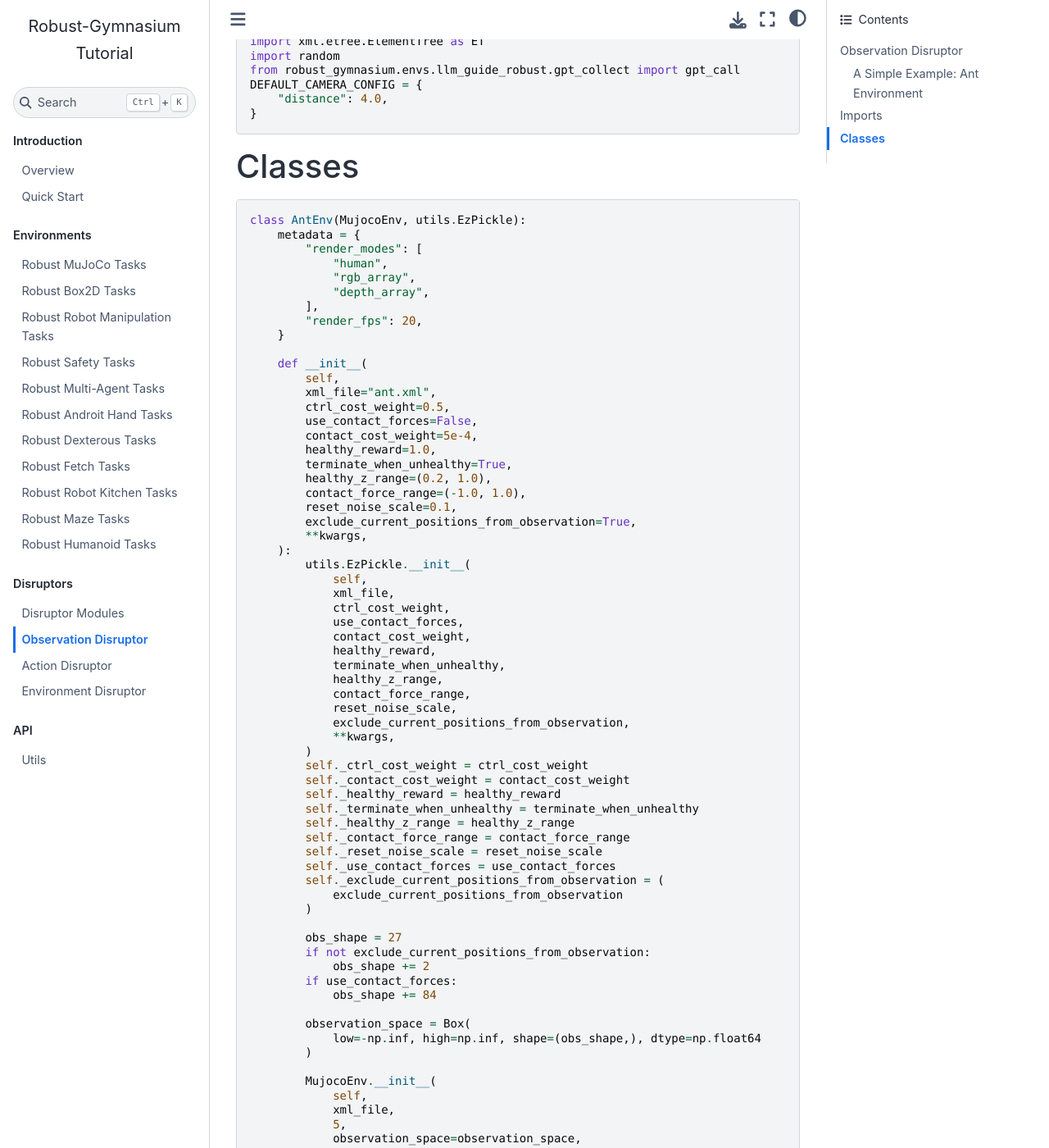
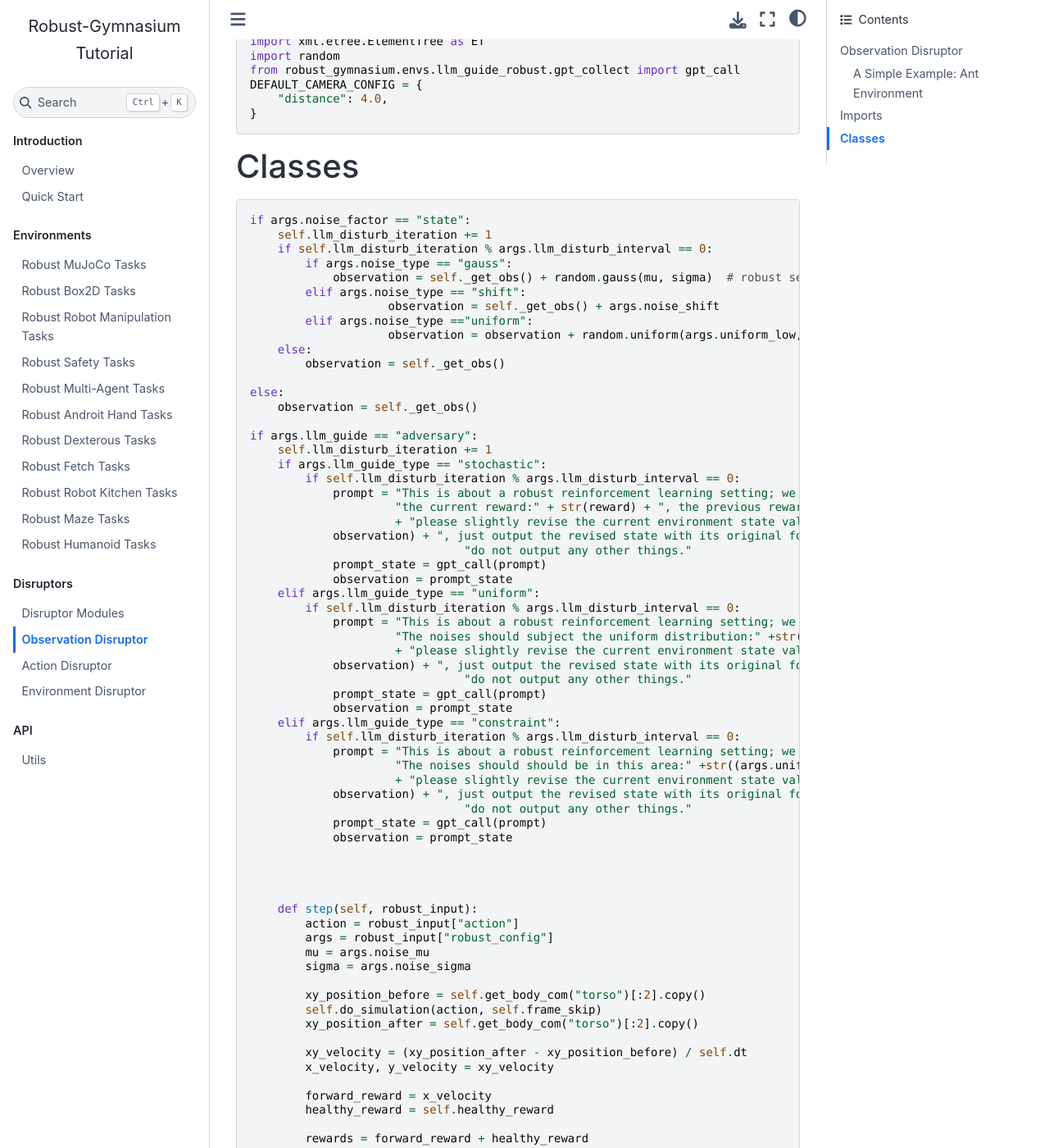
Before and after one commit to SafeRL-Lab/Robust-Gymnasium, a Sphinx documentation site: the page built from docs/disruptors/observation_disruptor/index.rst, in a window 1280 px wide and 1400 px high, scrolled down 804 px. Shown: the whole window at 82% size. Built offline with Sphinx 7.4.7 and the Sphinx Book theme 1.1.4, drawn with Linux system fonts in a browser that asks for light colours; some of the changed text lies outside the part shown.

Commit message:
Add files via upload

```diff
--- a/docs/disruptors/observation_disruptor/index.rst
+++ b/docs/disruptors/observation_disruptor/index.rst
@@ -44,145 +44,63 @@ Imports
 
 Classes
 -------
-AntEnv
-~~~~~~
+
 
 .. code-block:: python
 
-    class AntEnv(MujocoEnv, utils.EzPickle):
-        metadata = {
-            "render_modes": [
-                "human",
-                "rgb_array",
-                "depth_array",
-            ],
-            "render_fps": 20,
-        }
+    if args.noise_factor == "state":
+        self.llm_disturb_iteration += 1
+        if self.llm_disturb_iteration % args.llm_disturb_interval == 0:
+            if args.noise_type == "gauss":
+                observation = self._get_obs() + random.gauss(mu, sigma)  # robust setting
+            elif args.noise_type == "shift":
+                        observation = self._get_obs() + args.noise_shift
+            elif args.noise_type =="uniform":
+                        observation = observation + random.uniform(args.uniform_low, args.uniform_high)
+        else:
+            observation = self._get_obs()
 
-        def __init__(
-            self,
-            xml_file="ant.xml",
-            ctrl_cost_weight=0.5,
-            use_contact_forces=False,
-            contact_cost_weight=5e-4,
-            healthy_reward=1.0,
-            terminate_when_unhealthy=True,
-            healthy_z_range=(0.2, 1.0),
-            contact_force_range=(-1.0, 1.0),
-            reset_noise_scale=0.1,
-            exclude_current_positions_from_observation=True,
-            **kwargs,
-        ):
-            utils.EzPickle.__init__(
-                self,
-                xml_file,
-                ctrl_cost_weight,
-                use_contact_forces,
-                contact_cost_weight,
-                healthy_reward,
-                terminate_when_unhealthy,
-                healthy_z_range,
-                contact_force_range,
-                reset_noise_scale,
-                exclude_current_positions_from_observation,
-                **kwargs,
-            )
-            self._ctrl_cost_weight = ctrl_cost_weight
-            self._contact_cost_weight = contact_cost_weight
-            self._healthy_reward = healthy_reward
-            self._terminate_when_unhealthy = terminate_when_unhealthy
-            self._healthy_z_range = healthy_z_range
-            self._contact_force_range = contact_force_range
-            self._reset_noise_scale = reset_noise_scale
-            self._use_contact_forces = use_contact_forces
-            self._exclude_current_positions_from_observation = (
-                exclude_current_positions_from_observation
-            )
+    else:
+        observation = self._get_obs()
 
-            obs_shape = 27
-            if not exclude_current_positions_from_observation:
-                obs_shape += 2
-            if use_contact_forces:
-                obs_shape += 84
+    if args.llm_guide == "adversary":
+        self.llm_disturb_iteration += 1
+        if args.llm_guide_type == "stochastic":
+            if self.llm_disturb_iteration % args.llm_disturb_interval == 0:
+                prompt = "This is about a robust reinforcement learning setting; we want you as an adversary policy. If the current reward exceeds the previous reward value, please input some observation noises to disturb the environment and improve the learning algorithm's robustness. " \
+                         "the current reward:" + str(reward) + ", the previous reward is" + str(self.previous_reward) \
+                         + "please slightly revise the current environment state values:" + str(
+                observation) + ", just output the revised state with its original format" \
+                                   "do not output any other things."
+                prompt_state = gpt_call(prompt)
+                observation = prompt_state
+        elif args.llm_guide_type == "uniform":
+            if self.llm_disturb_iteration % args.llm_disturb_interval == 0:
+                prompt = "This is about a robust reinforcement learning setting; we want you as an adversary policy. If the current reward exceeds the previous reward value, please input some observation noises to disturb the environment and improve the learning algorithm's robustness. " \
+                         "The noises should subject the uniform distribution:" +str((args.uniform_low, args.uniform_high))+ ", the current reward:" + str(reward) + ", the previous reward is" + str(self.previous_reward) \
+                         + "please slightly revise the current environment state values:" + str(
+                observation) + ", just output the revised state with its original format" \
+                                   "do not output any other things."
+                prompt_state = gpt_call(prompt)
+                observation = prompt_state
+        elif args.llm_guide_type == "constraint":
+            if self.llm_disturb_iteration % args.llm_disturb_interval == 0:
+                prompt = "This is about a robust reinforcement learning setting; we want you as an adversary policy. If the current reward exceeds the previous reward value, please input some observation noises to disturb the environment and improve the learning algorithm's robustness. " \
+                         "The noises should should be in this area:" +str((args.uniform_low, args.uniform_high))+ ", the current reward:" + str(reward) + ", the previous reward is" + str(self.previous_reward) \
+                         + "please slightly revise the current environment state values:" + str(
+                observation) + ", just output the revised state with its original format" \
+                                   "do not output any other things."
+                prompt_state = gpt_call(prompt)
+                observation = prompt_state
 
-            observation_space = Box(
-                low=-np.inf, high=np.inf, shape=(obs_shape,), dtype=np.float64
-            )
 
-            MujocoEnv.__init__(
-                self,
-                xml_file,
-                5,
-                observation_space=observation_space,
-                default_camera_config=DEFAULT_CAMERA_CONFIG,
-                **kwargs,
-            )
-            self.xml_file = xml_file
-            self.xml_file_original = "ant_original.xml"
-            self.previous_reward = 0
-            self.llm_disturb_iteration = 0
 
-        @property
-        def healthy_reward(self):
-            return (
-                float(self.is_healthy or self._terminate_when_unhealthy)
-                * self._healthy_reward
-            )
-
-        def control_cost(self, action):
-            control_cost = self._ctrl_cost_weight * np.sum(np.square(action))
-            return control_cost
-
-        @property
-        def contact_forces(self):
-            raw_contact_forces = self.data.cfrc_ext
-            min_value, max_value = self._contact_force_range
-            contact_forces = np.clip(raw_contact_forces, min_value, max_value)
-            return contact_forces
-
-        @property
-        def contact_cost(self):
-            contact_cost = self._contact_cost_weight * np.sum(
-                np.square(self.contact_forces)
-            )
-            return contact_cost
-
-        @property
-        def is_healthy(self):
-            state = self.state_vector()
-            min_z, max_z = self._healthy_z_range
-            is_healthy = np.isfinite(state).all() and min_z <= state[2] <= max_z
-            return is_healthy
-
-        @property
-        def terminated(self):
-            terminated = not self.is_healthy if self._terminate_when_unhealthy else False
-            return terminated
 
         def step(self, robust_input):
             action = robust_input["action"]
             args = robust_input["robust_config"]
             mu = args.noise_mu
             sigma = args.noise_sigma
-
-            if args.noise_factor == "robust_force":
-                self.modify_xml(self.fullpath, args)
-            if args.noise_factor == "robust_shape":
-                self.modify_xml(self.fullpath, args)
-
-            if args.noise_factor == "action":
-                self.llm_disturb_iteration += 1
-                if self.llm_disturb_iteration % args.llm_disturb_interval == 0:
-                    if args.noise_type == "gauss":
-                        action = action + random.gauss(mu, sigma)  # robust setting
-                    elif args.noise_type == "shift":
-                        action = action + args.noise_shift
-                    elif args.noise_type =="uniform":
-                        action = action + random.uniform(args.uniform_low, args.uniform_high)
-                else:
-                    action = action
-            else:
-                action = action
 
             xy_position_before = self.get_body_com("torso")[:2].copy()
             self.do_simulation(action, self.frame_skip)
@@ -235,7 +153,6 @@ AntEnv
                 info["reward_ctrl"] = -contact_cost
 
             reward = rewards - costs
-
             if args.noise_factor == "reward":
                 self.llm_disturb_iteration += 1
                 if self.llm_disturb_iteration % args.llm_disturb_interval == 0:
@@ -252,12 +169,6 @@ AntEnv
 
             if self.render_mode == "human":
                 self.render()
-            # truncation=False as the time limit is handled by the `TimeLimit` wrapper added during `make`
-
-            # self.modify_xml(xml_path_completion(xml_path), str(handle_width_left_door) + ' 0 ' + str(handle_height_door))  # <body name="latch" pos="-0.175 0 -0.025">
-
-            if args.noise_factor == "robust_force" or args.noise_factor == "robust_shape":
-                self.replace_xml_content(fullpath_original, self.fullpath)
 
             if args.llm_guide == "adversary":
                 self.llm_disturb_iteration += 1
@@ -278,33 +189,6 @@ AntEnv
 
             return observation, reward, terminated, False, info
 
-        def expand_model_path(self, file_name):
-            fullpath = path.join(self.model_dir, file_name)
-            return fullpath
-
-        def modify_xml(self, file_path, args):
-            tree = ET.parse(file_path)
-            root = tree.getroot()
-
-            if args.noise_factor == "robust_force":
-                for joint in root.iter("joint"):
-                    joint.set("damping", str(random.uniform(args.damping_low, args.damping_high)))
-                    joint.set("frictionloss", str(random.uniform(args.frictionloss_low, args.frictionloss_high)))
-            if args.noise_factor == "robust_shape":
-                for body in root.iter("body"):
-                    body.set("pos", str(
-                        random.uniform(args.pos_low, args.pos_high)) + ' ' + str(
-                        random.uniform(args.pos_low, args.pos_high)) + ' ' + str(
-                        random.uniform(args.pos_low, args.pos_high)))
-
-            tree.write(file_path)
-
-        def replace_xml_content(self, original_file_path, new_file_path):
-            tree = ET.parse(original_file_path)
-            root = tree.getroot()
-
-            tree.write(new_file_path)
-
         def _get_obs(self):
             return self.simulation_state()
 
```
